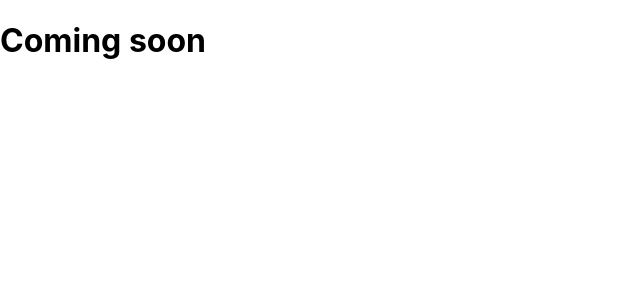
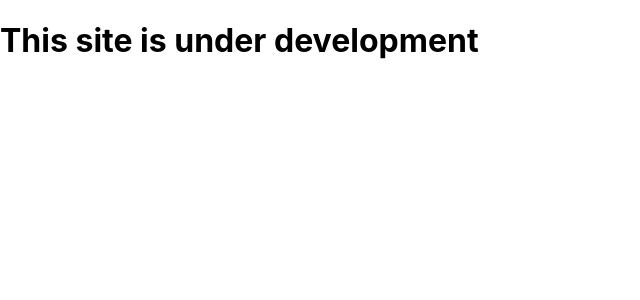
Before and after one commit to DennisMuhami/myapp, a React (Create React App) app: page / in a window 1280 px wide. Shown: the top 300 px of the page, without its empty margins (0-640 px from the left). Built offline with nearby package versions, Linux system fonts and the light colour scheme.

Commit message:
site under development

```diff
--- a/src/App.js
+++ b/src/App.js
@@ -3,7 +3,7 @@ function App() {
   return (
     <div className="App">
       <header className="App-header">
-           <h1>Coming soon</h1>
+           <h1>This site is under development</h1>
       </header>
     </div>
   );
```
